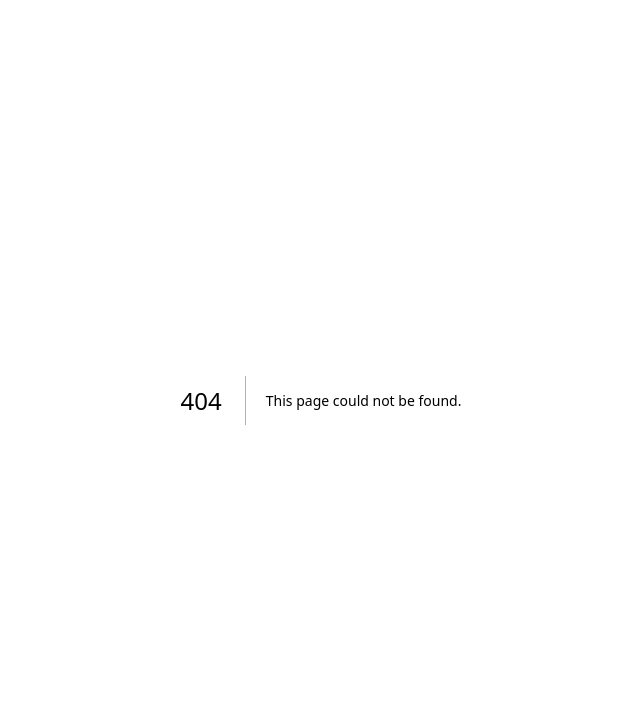
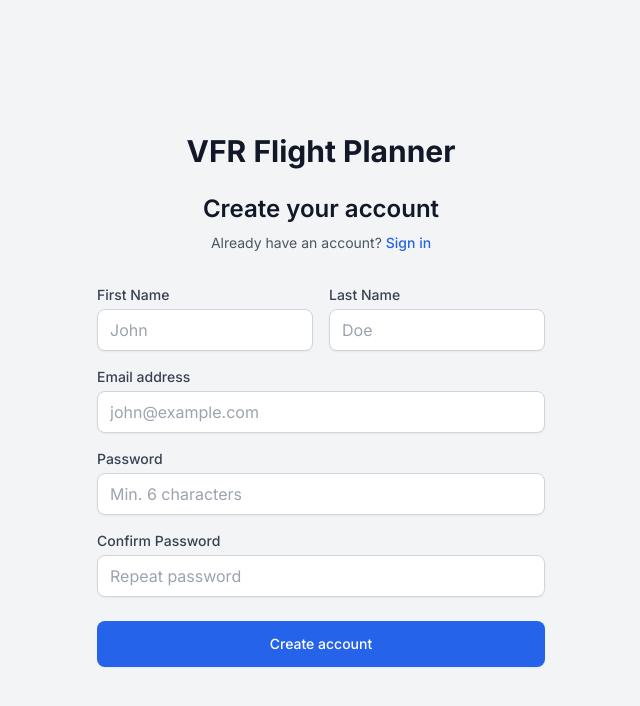
Before and after one commit to jzbm/Flight-Planner-VFR, a Next.js app in the folder frontend/: page /register in a window 1280 px wide. Before the commit this address had no page. Shown: the top 706 px of the page, without its empty margins (319-959 px from the left). Built offline with nearby package versions, Linux system fonts and the light colour scheme.

Commit message:
feat(frontend): add register page

```diff
--- /dev/null
+++ b/frontend/src/app/register/page.tsx
@@ -0,0 +1,174 @@
+'use client';
+
+import { useState } from 'react';
+import { useRouter } from 'next/navigation';
+import Link from 'next/link';
+import { useAuthStore } from '@/store/authStore';
+
+export default function RegisterPage() {
+  const router = useRouter();
+  const { register, isLoading, error, clearError } = useAuthStore();
+  const [formData, setFormData] = useState({
+    email: '',
+    password: '',
+    confirmPassword: '',
+    firstName: '',
+    lastName: '',
+  });
+  const [validationError, setValidationError] = useState('');
+
+  const handleChange = (e: React.ChangeEvent<HTMLInputElement>) => {
+    setFormData({ ...formData, [e.target.name]: e.target.value });
+    clearError();
+    setValidationError('');
+  };
+
+  const handleSubmit = async (e: React.FormEvent) => {
+    e.preventDefault();
+
+    if (formData.password !== formData.confirmPassword) {
+      setValidationError('Passwords do not match');
+      return;
+    }
+
+    if (formData.password.length < 6) {
+      setValidationError('Password must be at least 6 characters');
+      return;
+    }
+
+    try {
+      await register({
+        email: formData.email,
+        password: formData.password,
+        firstName: formData.firstName,
+        lastName: formData.lastName,
+      });
+      router.push('/dashboard');
+    } catch (err) {
+      // Error is handled by store
+    }
+  };
+
+  return (
+    <div className="min-h-screen flex items-center justify-center bg-gray-100 dark:bg-gray-900 py-12 px-4 sm:px-6 lg:px-8">
+      <div className="max-w-md w-full space-y-8">
+        <div>
+          <h1 className="text-center text-3xl font-bold text-gray-900 dark:text-white">
+            VFR Flight Planner
+          </h1>
+          <h2 className="mt-6 text-center text-2xl font-semibold text-gray-900 dark:text-white">
+            Create your account
+          </h2>
+          <p className="mt-2 text-center text-sm text-gray-600 dark:text-gray-400">
+            Already have an account?{' '}
+            <Link href="/login" className="font-medium text-blue-600 hover:text-blue-500">
+              Sign in
+            </Link>
+          </p>
+        </div>
+
+        <form className="mt-8 space-y-6" onSubmit={handleSubmit}>
+          {(error || validationError) && (
+            <div className="bg-red-50 dark:bg-red-900/20 border border-red-200 dark:border-red-800 text-red-700 dark:text-red-400 px-4 py-3 rounded-lg">
+              {error || validationError}
+            </div>
+          )}
+
+          <div className="space-y-4">
+            <div className="grid grid-cols-2 gap-4">
+              <div>
+                <label htmlFor="firstName" className="block text-sm font-medium text-gray-700 dark:text-gray-300">
+                  First Name
+                </label>
+                <input
+                  id="firstName"
+                  name="firstName"
+                  type="text"
+                  required
+                  value={formData.firstName}
+                  onChange={handleChange}
+                  className="mt-1 block w-full px-3 py-2 border border-gray-300 dark:border-gray-600 rounded-lg shadow-sm bg-white dark:bg-gray-800 text-gray-900 dark:text-white focus:outline-none focus:ring-2 focus:ring-blue-500 focus:border-transparent"
+                  placeholder="John"
+                />
+              </div>
+              <div>
+                <label htmlFor="lastName" className="block text-sm font-medium text-gray-700 dark:text-gray-300">
+                  Last Name
+                </label>
+                <input
+                  id="lastName"
+                  name="lastName"
+                  type="text"
+                  required
+                  value={formData.lastName}
+                  onChange={handleChange}
+                  className="mt-1 block w-full px-3 py-2 border border-gray-300 dark:border-gray-600 rounded-lg shadow-sm bg-white dark:bg-gray-800 text-gray-900 dark:text-white focus:outline-none focus:ring-2 focus:ring-blue-500 focus:border-transparent"
+                  placeholder="Doe"
+                />
+              </div>
+            </div>
+
+            <div>
+              <label htmlFor="email" className="block text-sm font-medium text-gray-700 dark:text-gray-300">
+                Email address
+              </label>
+              <input
+                id="email"
+                name="email"
+                type="email"
+                autoComplete="email"
+                required
+                value={formData.email}
+                onChange={handleChange}
+                className="mt-1 block w-full px-3 py-2 border border-gray-300 dark:border-gray-600 rounded-lg shadow-sm bg-white dark:bg-gray-800 text-gray-900 dark:text-white focus:outline-none focus:ring-2 focus:ring-blue-500 focus:border-transparent"
+                placeholder="john@example.com"
+              />
+            </div>
+
+            <div>
+              <label htmlFor="password" className="block text-sm font-medium text-gray-700 dark:text-gray-300">
+                Password
+              </label>
+              <input
+                id="password"
+                name="password"
+                type="password"
+                autoComplete="new-password"
+                required
+                value={formData.password}
+                onChange={handleChange}
+                className="mt-1 block w-full px-3 py-2 border border-gray-300 dark:border-gray-600 rounded-lg shadow-sm bg-white dark:bg-gray-800 text-gray-900 dark:text-white focus:outline-none focus:ring-2 focus:ring-blue-500 focus:border-transparent"
+                placeholder="Min. 6 characters"
+              />
+            </div>
+
+            <div>
+              <label htmlFor="confirmPassword" className="block text-sm font-medium text-gray-700 dark:text-gray-300">
+                Confirm Password
+              </label>
+              <input
+                id="confirmPassword"
+                name="confirmPassword"
+                type="password"
+                autoComplete="new-password"
+                required
+                value={formData.confirmPassword}
+                onChange={handleChange}
+                className="mt-1 block w-full px-3 py-2 border border-gray-300 dark:border-gray-600 rounded-lg shadow-sm bg-white dark:bg-gray-800 text-gray-900 dark:text-white focus:outline-none focus:ring-2 focus:ring-blue-500 focus:border-transparent"
+                placeholder="Repeat password"
+              />
+            </div>
+          </div>
+
+          <button
+            type="submit"
+            disabled={isLoading}
+            className="w-full flex justify-center py-3 px-4 border border-transparent rounded-lg shadow-sm text-sm font-medium text-white bg-blue-600 hover:bg-blue-700 focus:outline-none focus:ring-2 focus:ring-offset-2 focus:ring-blue-500 disabled:opacity-50 disabled:cursor-not-allowed transition-colors"
+          >
+            {isLoading ? 'Creating account...' : 'Create account'}
+          </button>
+        </form>
+      </div>
+    </div>
+  );
+}
```
